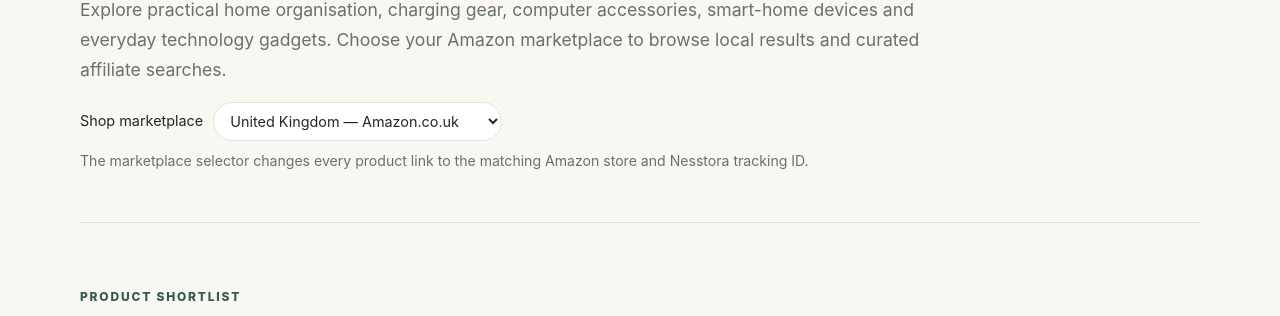
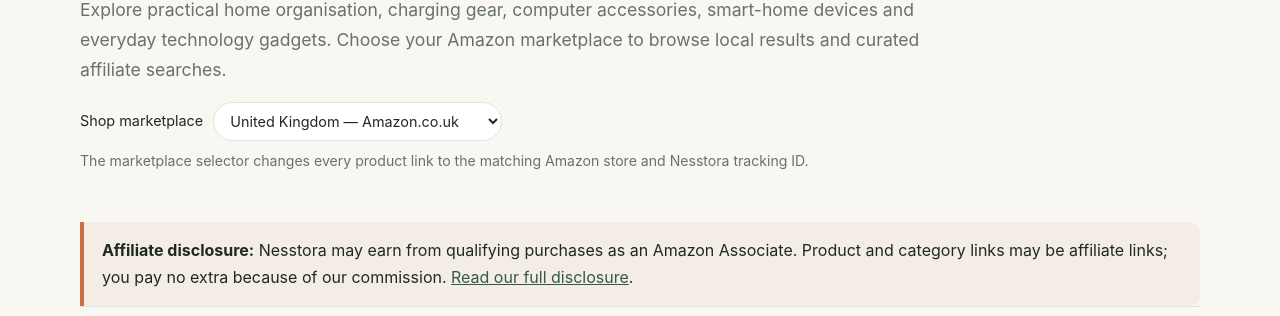
Before and after one commit to pc-xiaolong/nestora, a website: page shop/index.html in a window 1280 px wide. Shown: the part 263-579 px from the top of the page. Drawn offline with Linux system fonts and the light colour scheme.

Commit message:
compliance: show affiliate disclosure beside shop recommendations

```diff
--- a/shop/index.html
+++ b/shop/index.html
@@ -12,6 +12,7 @@
 <header class="site-header"><div class="wrap header-inner"><a class="brand" href="/"><span class="brand-mark">N</span>Nesstora</a><button class="nav-toggle" data-nav-toggle aria-expanded="false" aria-controls="main-nav">Menu</button><nav class="nav" id="main-nav" data-nav aria-label="Main navigation"><a href="/#guides">Guides</a><a href="/guides/">All guides</a><a href="/about.html">About</a><a href="/disclosure.html">Disclosure</a></nav></div></header>
 <main class="wrap">
 <section class="page-hero shop-hero"><p class="eyebrow">Curated product categories</p><h1 class="page-title">Smarter spaces. Smarter tech.</h1><p>Explore practical home organisation, charging gear, computer accessories, smart-home devices and everyday technology gadgets. Choose your Amazon marketplace to browse local results and curated affiliate searches.</p><div class="market-picker"><label for="shop-market">Shop marketplace</label><select id="shop-market" data-market-select aria-label="Choose Amazon marketplace"><option value="uk">United Kingdom — Amazon.co.uk</option><option value="ae">United Arab Emirates — Amazon.ae</option><option value="us">United States — Amazon.com</option></select></div><p class="market-note">The marketplace selector changes every product link to the matching Amazon store and Nesstora tracking ID.</p></section>
+<aside class="notice affiliate-notice" aria-label="Affiliate disclosure"><strong>Affiliate disclosure:</strong> Nesstora may earn from qualifying purchases as an Amazon Associate. Product and category links may be affiliate links; you pay no extra because of our commission. <a href="/disclosure.html">Read our full disclosure</a>.</aside>
 <section class="section" aria-labelledby="trending-title"><div class="section-head"><div><p class="eyebrow">Product shortlist</p><h2 id="trending-title">Home essentials, tech and gadgets</h2><p class="section-intro">Browse editorial category ideas across home organisation, USB-C charging, portable power, computer accessories, audio and smart-home technology. These are not a live bestseller ranking or verified sales report. Check compatibility, safety certifications, current listings, delivery and return terms before featuring a product.</p></div></div>
 <section id="partner-products-section" class="partner-products" aria-labelledby="partner-products-title" hidden>
 <h3 id="partner-products-title">Approved partner offers</h3>
```
